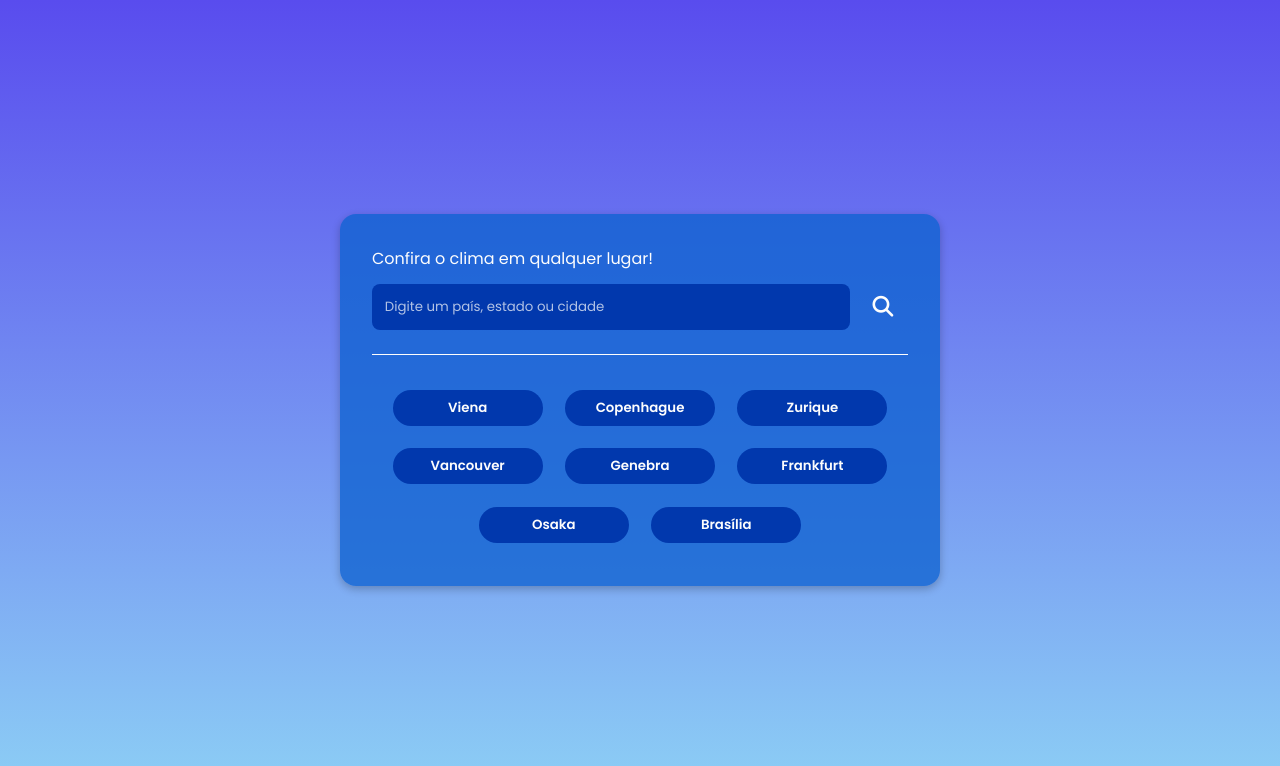
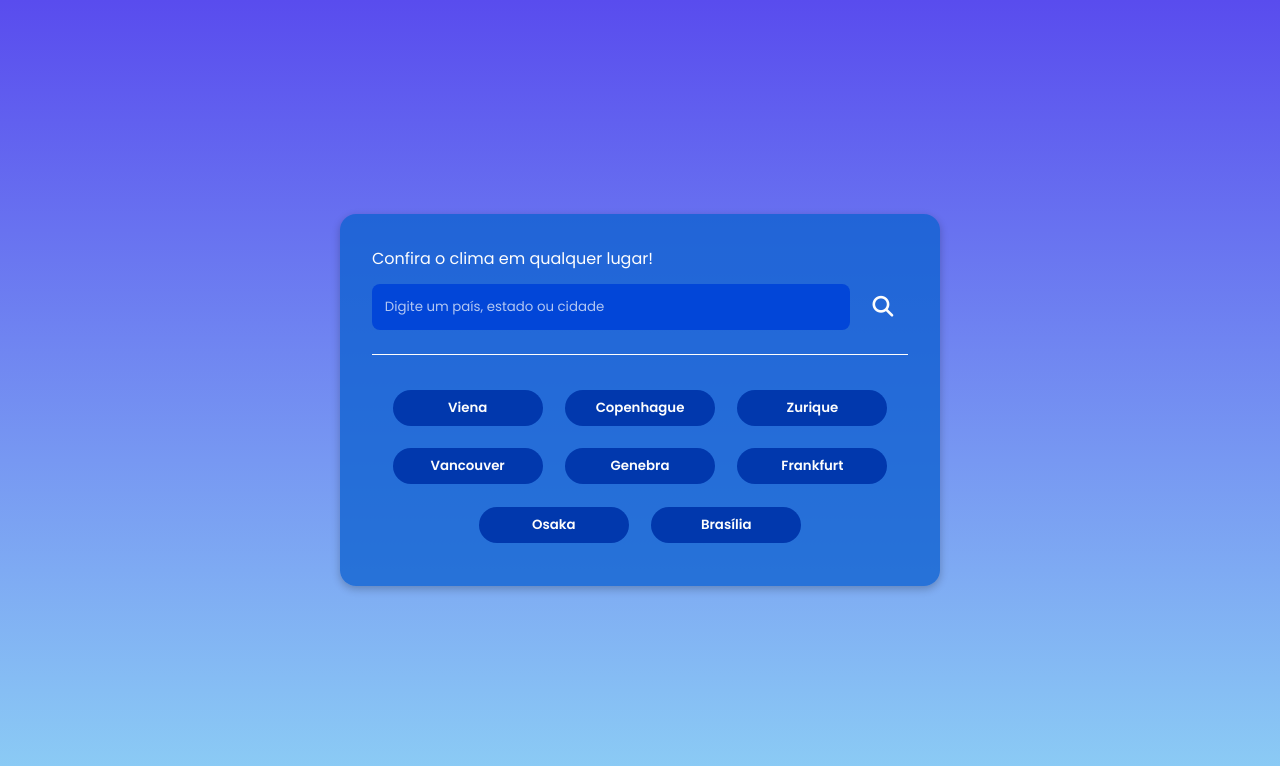
Before and after one commit to jwrdwn/clima-cidades, a plain HTML site: page index.html in a window 1280 px wide. Drawn offline with Linux system fonts and the light colour scheme.

Commit message:
Alteração de cores no input

```diff
--- a/assets/css/style.css
+++ b/assets/css/style.css
@@ -55,7 +55,8 @@ body {
     outline: none;
     flex: 1;
     border-radius: 8px;
-    background-color: #0138ad;
+    background-color: #0044d8f1;
+    color: #fdfdfd;
 }
 
 ::placeholder {
@@ -64,7 +65,7 @@ body {
 }
 
 .form input:focus {
-    background-color: #fdfdfde1;
+    background-color: #0138ad;
 }
 
 .form button {
```
